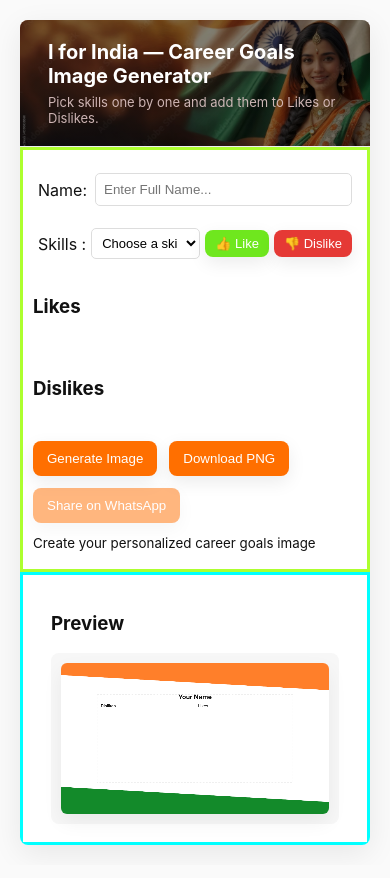
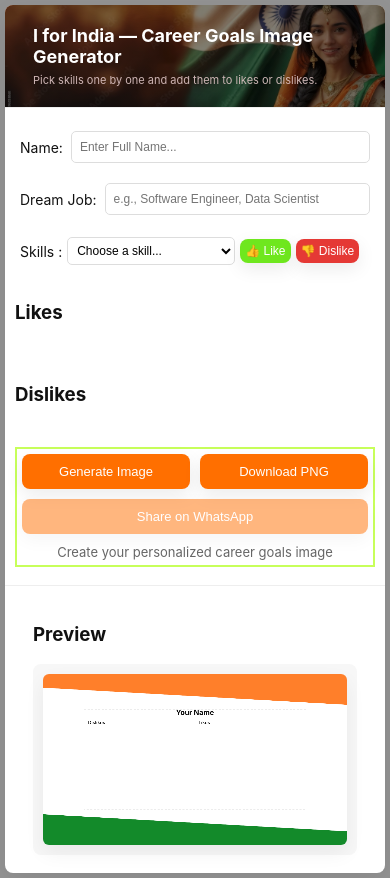
Before and after one commit to bharratgehlot/AppliQ, a plain HTML site: page index.html in a window 390 px wide. Drawn offline with Linux system fonts and the light colour scheme.

Commit message:
Layout Fixes

```diff
--- a/index.html
+++ b/index.html
@@ -23,37 +23,41 @@
 
     <header class="hero">
       <h1>I for India — Career Goals Image Generator</h1>
-      <p class="muted">Pick skills one by one and add them to Likes or Dislikes.</p>
+      <p class="muted">Pick skills one by one and add them to likes or dislikes.</p>
     </header>
 
     <!-- MAIN SECTIONS -->
 
     <section class="controls">
 
+      <!-- Input Wrapper -->
+
+      <div class="input-row">
       <!-- NAME INPUT -->
 
-      <label class="name-row">
+      <label class="name">
         <span>Name:</span>
-        <input id="nameInput" type="text" placeholder="Enter Full Name..." autocomplete="name"
-          aria-describedby="name-help" autocapitalize="name" maxlength="30" />
+        <input id="nameInput" type="text" placeholder="Enter Full Name..."
+          autocapitalize="words" maxlength="30" />
       </label>
 
-      <!-- SKILL INPUT 1 DISABLED
+      <!-- Career Goal Input  -->
+
+      <label class="goal">
+        <span>Dream Job: </span>
+        <input id="goalInput" type="text" placeholder="e.g., Software Engineer, Data Scientist"
+           maxlength="40" />
+      </label>
+
+
+      </div>
+
+
+
+      <!-- SKILL INPUT -->
+
 
       <div class="skill-row">
-        <label for="">Skill:</label>
-        <select id="" aria-label="Choose a skill to categorize">
-          <option value="">Choose a skill...</option>
-        </select>
-        <button class="like-btn" id="" aria-label="Add selected skill to likes">👍 Like</button>
-        <button class="dis-btn" id="" aria-label="Add selected skill to dislikes">👎 Dislike</button>
-      </div>
--->
-
-      <!-- SKILL INPUT 2 for TEST only-->
-
-
-      <div class="skill-row-2">
         <label for="skillSelect">Skills :</label>
         <select id="skillSelect" aria-label="Choose a skill to categorize">
           <option value="">Choose a skill...</option>
@@ -75,8 +79,8 @@
 
       <!-- USEFUL BUTTONS -->
 
-      <div class="button-wrapper">
-        <button type="button" id="generate" aria-describedby="generate-help">
+      <div class="action-buttons">
+        <button type="button" id="generate">
           <span class="btn-text">Generate Image</span>
           <span class="loading" hidden>Generating...</span>
         </button>
@@ -84,7 +88,7 @@
           Download PNG
         </button>
         <button type="button" id="whatsappShare" disabled>Share on WhatsApp</button>
-        <small id="generate-help" class="help-text">Create your personalized career goals image</small>
+        <small class="help-text">Create your personalized career goals image</small>
       </div>
 
     </section> <!-- MAIN SECTION ENDS -->
--- a/style.css
+++ b/style.css
@@ -19,9 +19,9 @@
 body {
   margin: 0;
   font-family: Inter, Segoe UI, system-ui, Roboto, "Helvetica Neue", Arial;
-  background: var(--bg);
+  background: rgba(128, 128, 128, 0.849); /*alt - white, gray*/
   color: #111;
-  /* -webkit-font-smoothing:antialiased;*/
+  -webkit-font-smoothing:antialiased;
   display: flex;
   align-items: flex-start;
   justify-content: center;
@@ -33,7 +33,7 @@ body {
 
 .container {
   width: 100%;
-  max-width: 1100px;
+  max-width: 1000px;
   background: white;
   border-radius: 8px;
   box-shadow: 0 8px 30px rgba(0, 0, 0, 0.08);
@@ -66,7 +66,6 @@ body {
   margin: 6px 0 0;
   font-size: 13px;
   color: #e2c8c8e3;
-
 }
 
 /* ----- CONTROL CLASS APPLIED TO WHOLE SECTION ----- */
@@ -75,22 +74,30 @@ body {
   padding: 18px 10px;
   display: grid;
   gap: 12px;
-  border: solid greenyellow;
 }
 
 /* -----NAME ROW CLASS INSIDE CONTROL SECTION ----- */
 
-.name-row {
+.input-row {
+  display: flex;
+  gap: 12px;
+  flex-wrap: wrap;
+  padding: 5px;
+
+}
+
+.name,
+.goal{
   display: flex;
   align-items: center;
   gap: 8px;
-  width: 100%;
-  padding: 5px;
   flex-wrap: wrap;
-  max-width: 400px;
+  width: 48%;
+  /*  max-width: 400px; */
 }
 
-.name-row input[type="text"] {
+.name input[type="text"],
+.goal input[type="text"] {
   flex: 1;
   min-width: 0;
   padding: 8px;
@@ -100,29 +107,26 @@ body {
   transition: box-shadow 200ms, border-color 200ms;
 }
 
-.name-row input[type="text"]:focus {
+.name input[type="text"]:focus,
+.goal input[type="text"]:focus {
   box-shadow: 0 0 0 4px rgba(255, 127, 42, 0.12);
   border-color: var(--accent);
 }
 
-
 /* -----Skill ROW 2 TEST CLASS INSIDE CONTROL SECTION ----- */
 
-
-.skill-row-2 {
+.skill-row {
   display: flex;
   align-items: center;
   gap: 8px;
-  width: 100%;
+  width: 97%;
   flex-wrap: wrap;
   padding: 5px;
-
 }
 
-.skill-row-2 select {
+.skill-row select {
   flex: 1;
   min-width: 0;
-
   padding: 8px;
   border-radius: 5px;
   border: 0.5px solid #ddd;
@@ -131,14 +135,13 @@ body {
   transition: box-shadow 200ms, border-color 200ms;
 }
 
-.skill-row-2 select:focus {
+.skill-row select:focus {
   box-shadow: 0 0 0 4px rgba(255, 127, 42, 0.12);
   border-color: var(--accent);
 }
 
-
-.skill-row-2 .like-btn,
-.skill-row-2 .dis-btn {
+.skill-row .like-btn,
+.skill-row .dis-btn {
   flex: 0 0 auto;
   color: white;
   border: none;
@@ -146,25 +149,19 @@ body {
   cursor: pointer;
   transition: transform 150ms, opacity 150ms;
   box-shadow: 0 6px 18px rgba(0, 0, 0, 0.08);
+
 }
 
-.skill-row-2 .like-btn {
+.skill-row .like-btn {
   background: #6fe71e;
 }
 
-.skill-row-2 .dis-btn {
+.skill-row .dis-btn {
   background: #e53935;
 }
 
+/* -----  BUTTON STYLES Also used by like and dislike buttons ----- */
 
-
-/* ----- UNDEFEATED BUTTON STYLES ----- */
-
-.button-wrapper {
-  display: flex;
-  gap: 12px;
-  flex-wrap: wrap;
-}
 
 button {
   background: var(--accent);
@@ -177,7 +174,6 @@ button {
   box-shadow: 0 6px 18px rgba(0, 0, 0, 0.08);
 }
 
-
 button:hover {
   transform: translateY(-3px);
 }
@@ -188,12 +184,51 @@ button:disabled {
   cursor: default;
 }
 
+/* -----  BUTTON STYLES for actions buttons only ----- */
+
+.action-buttons {
+  display: flex;
+  gap: 8px;
+  flex-wrap: wrap;
+  border: 2px solid #c7ff5a;
+  padding: 5px;
+  justify-content: center;
+}
+
+.action-buttons button {
+  background: var(--accent);
+  color: white;
+  border: none;
+  padding: 10px 14px;
+  border-radius: 8px;
+  cursor: pointer;
+  transition: transform 150ms, opacity 150ms;
+  box-shadow: 0 6px 18px rgba(0, 0, 0, 0.08);
+}
+
+.action-buttons button:hover {
+  transform: translateY(-3px);
+}
+
+.action-buttons button:disabled {
+  opacity: 0.5;
+  transform: none;
+  cursor: default;
+}
+
+
+.help-text {
+  justify-content: center;
+  text-align: center;
+  font-size: 13px;
+  color: #666;
+}
+
 /* ----- PREVIEW SECTION ----- */
 
 .preview {
   padding: 18px 28px;
   border-top: 1px solid #eee;
-  border: solid aqua;
 }
 
 .canvas-wrap {
@@ -251,73 +286,63 @@ canvas {
 
 
 @media(max-width: 440px) {
-  .skill-row-2 {
-    gap: 5px;
+
+    body {
+    padding: 5px;
   }
 
-  .skill-row-2 select {
-    padding: 6px;
-    font-size: 13px;
-  }
-
-  .skill-row-2 button {
-    padding: 6px 10px;
-    font-size: 13px;
-  }
-
-  .name-row-2 {
-    gap: 5px;
-  }
-
-  .name-row select {
-    padding: 5px;
-    font-size: 12px;
-  }
-
-
-}
-
-
-
-
-
-
-
-/*
-
-@media (max-width: 440px) {
-
-
-  body {
-    padding: 0;
-  }
-
-
   .hero h1 {
-    font-size: 16px;
+    font-size: 18px;
   }
 
   .hero p {
     font-size: 11px;
   }
 
-  .container {
-    margin: 5px;
+  .skill-row {
+    gap: 5px;
   }
 
-  .dis-btn, .like-btn {
+    .name, .goal{
+    width: 100%;
+  }
+
+  .input-row{
+    flex-direction: column;
+    gap: 20px;
+
+  }
+
+  .skill-row select,
+  .skill-row button,
+  .name input,
+  .goal input {
     padding: 5px;
     font-size: 12px;
   }
 
+  .input-row label, .skill-row label {
+    font-size: 14px;
+  }
+
+/* MEDIA QUESRIES FOR ACTION BUTTONS */
+
+.action-buttons {
+  justify-content: center;
+  gap: 10px;;
 }
-*/
 
 
+.action-buttons button {
+  flex-grow: 1;
+  flex-basis: 120px;
+  padding: 10px 10px;
+  font-size: 13px;
+
+}
 
 
-
-
+  }
 
 
 
```
